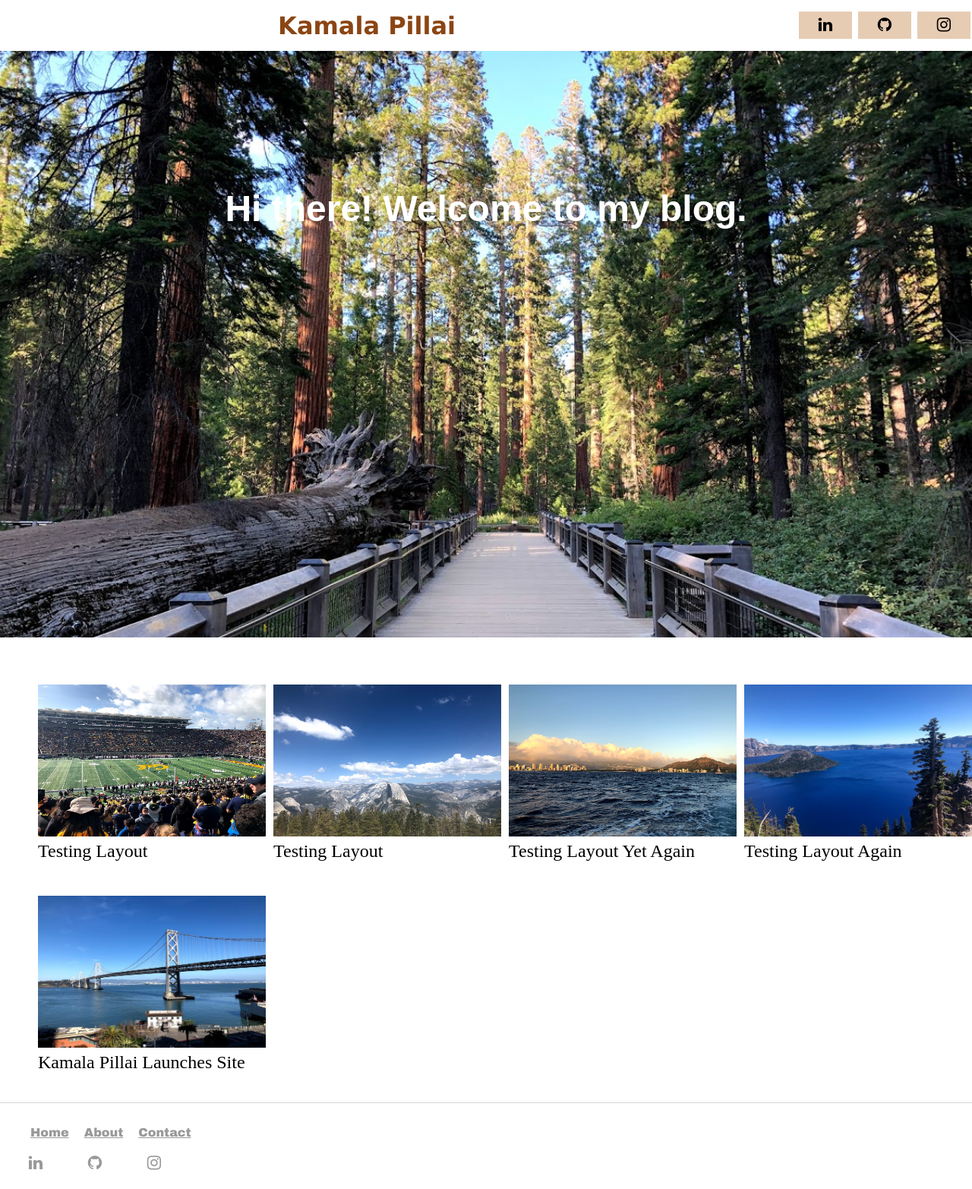
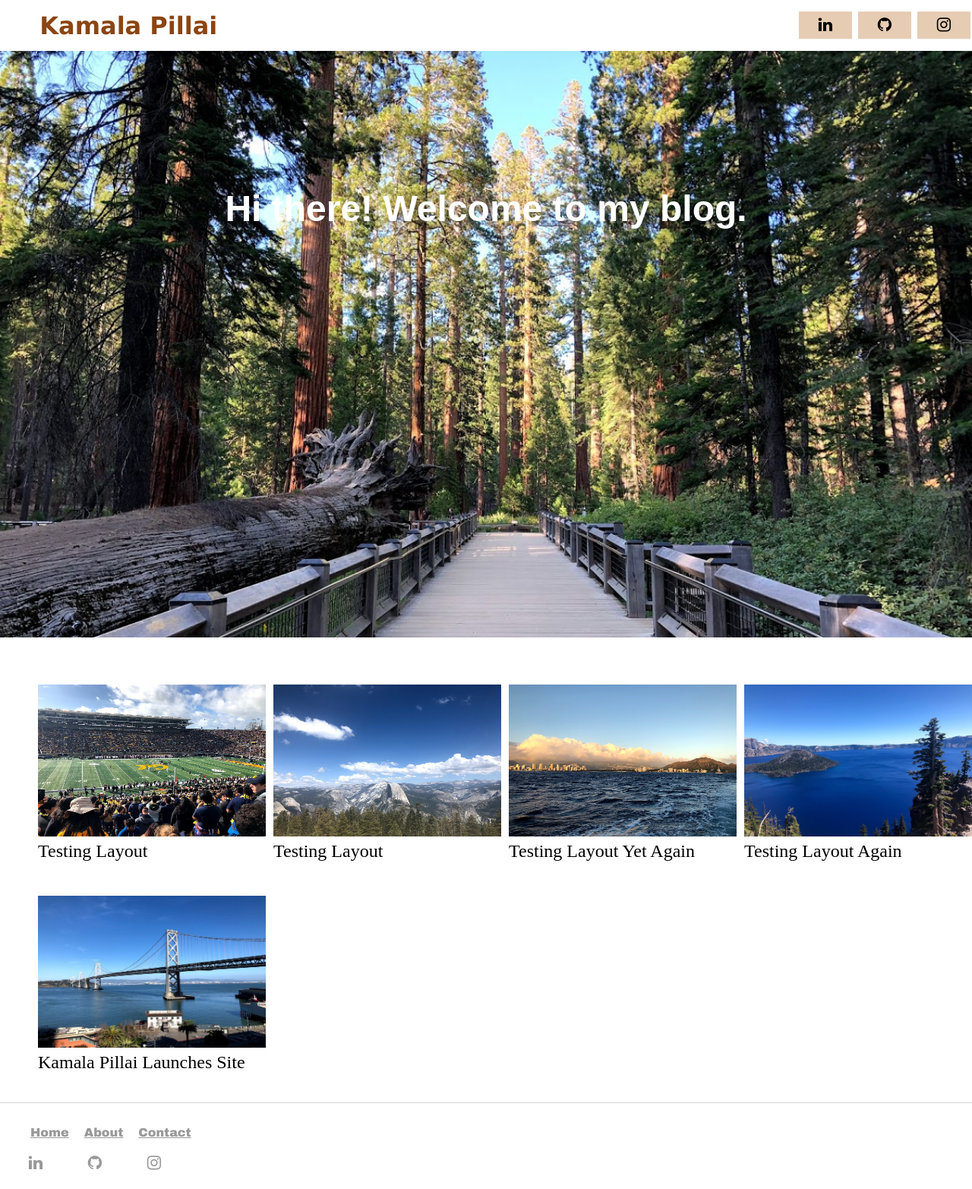
Before and after one commit to kpill/kpill.github.io, a Jekyll site: the page built from index.html, in a window 1280 px wide. Shown: the whole page at 76% size. Built offline with Jekyll 4.4.1, drawn with Linux system fonts in a browser that asks for light colours.

Commit message:
Update main.css

```diff
--- a/css/main.css
+++ b/css/main.css
@@ -30,8 +30,8 @@ html, body {
 			float: none;
   			position: absolute;
   			top: 50%;
-  			left: 35%;
-  			transform: translate(-35%, -50%);
+  			left: 5%;
+  			transform: translate(-5%, -50%);
 			vertical-align: middle;
 		}
 		a.home:hover, a.home:active {
```
